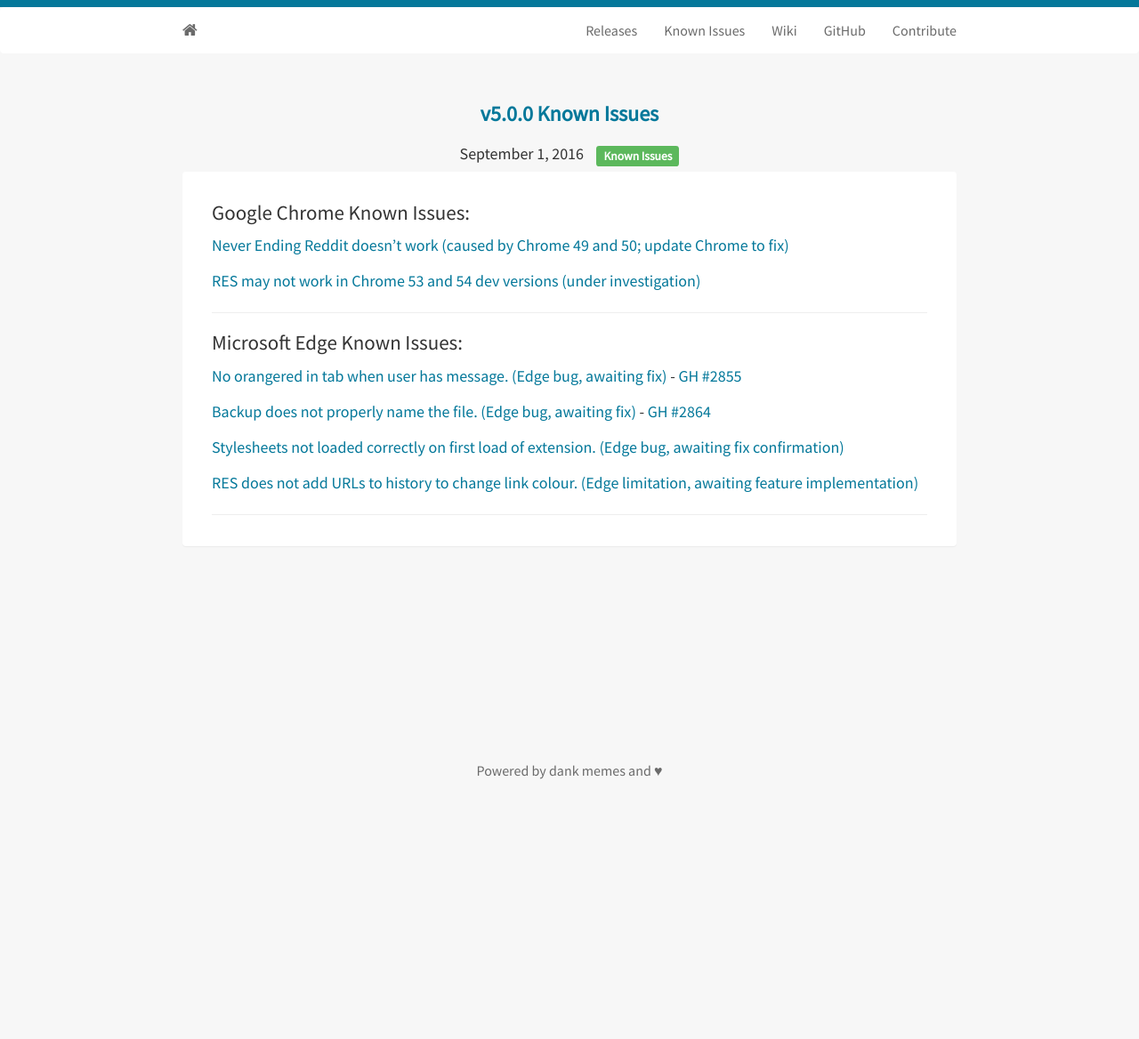
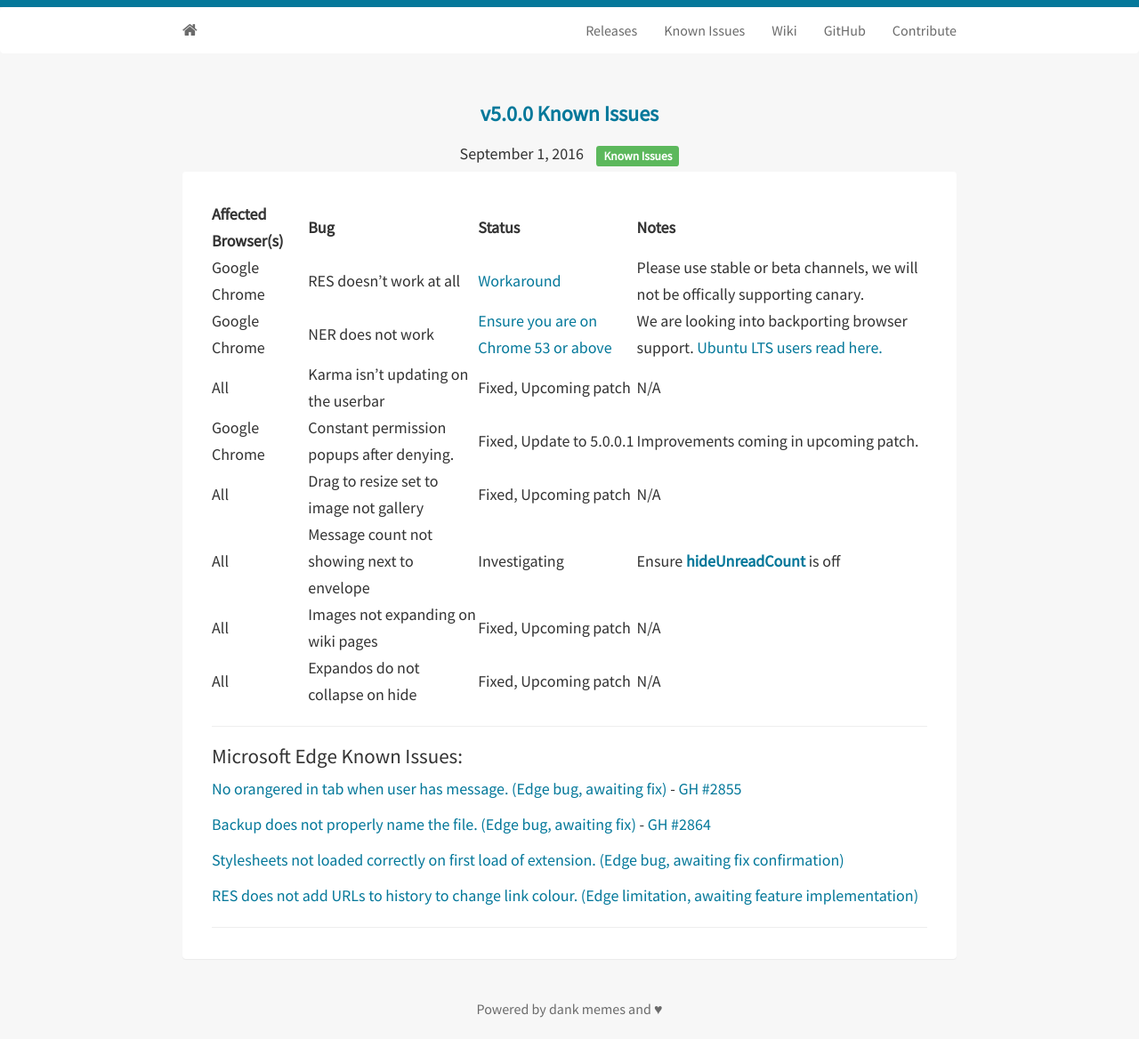
Before and after one commit to Reddit-Enhancement-Suite/Reddit-Enhancement-Suite.github.io, a Jekyll site: the page built from _posts/2016-09-01-500-issues.md, in a window 1280 px wide. Shown: the whole page at 89% size. Built offline with Jekyll 4.4.1, drawn with Linux system fonts in a browser that asks for light colours; nearby versions of some CDN libraries; before the commit the page ends 900 px from its top, so only the background shows below that.

Commit message:
Update 2016-09-01-500-issues.md

```diff
--- a/_posts/2016-09-01-500-issues.md
+++ b/_posts/2016-09-01-500-issues.md
@@ -4,11 +4,18 @@
 tags:
 - Known Issues
 ---
-###### Google Chrome Known Issues:
 
-[Never Ending Reddit doesn't work (caused by Chrome 49 and 50; update Chrome to fix)](https://github.com/honestbleeps/Reddit-Enhancement-Suite/issues/3341)
+Affected Browser(s) | Bug | Status | Notes
+---|---|---|----
+Google Chrome | RES doesn't work at all | [Workaround](https://github.com/honestbleeps/Reddit-Enhancement-Suite/issues/3342#issuecomment-244466227) | Please use stable or beta channels, we will not be offically supporting canary.
+Google Chrome | NER does not work | [Ensure you are on Chrome 53 or above](http://googlechromereleases.blogspot.co.uk/2016/08/stable-channel-update-for-desktop_31.html) | We are looking into backporting browser support. [Ubuntu LTS users read here.](https://www.reddit.com/r/Enhancement/comments/50yrc0/known_issues_with_500_read_before_posting/d7811bv)
+All | Karma isn't updating on the userbar | Fixed, Upcoming patch  | N/A
+Google Chrome | Constant permission popups after denying. | Fixed, Update to 5.0.0.1 | Improvements coming in upcoming patch.
+All | Drag to resize set to image not gallery | Fixed, Upcoming patch | N/A
+All | Message count not showing next to envelope | Investigating | Ensure **[hideUnreadCount](#res:settings/orangered/hideUnreadCount)** is off
+All | Images not expanding on wiki pages | Fixed, Upcoming patch | N/A
+All | Expandos do not collapse on hide | Fixed, Upcoming patch | N/A
 
-[RES may not work in Chrome 53 and 54 dev versions (under investigation)](https://github.com/honestbleeps/Reddit-Enhancement-Suite/issues/3342#issuecomment-244466227)
 
 ----
 
```
